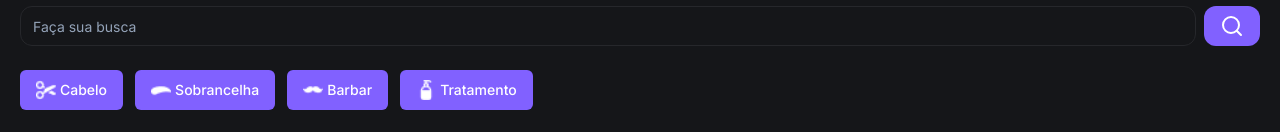
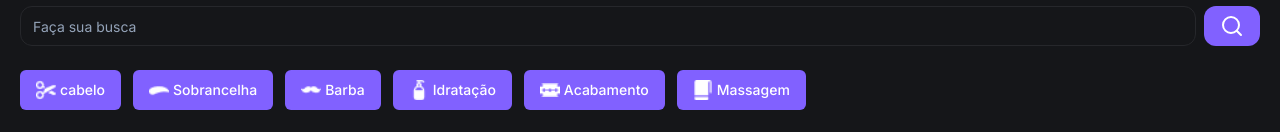
Before and after one commit to W-vinhatto/fws-barber, a Next.js app: page / in a window 1280 px wide. Shown: the part 172-304 px from the top of the page. Built offline with nearby package versions, Linux system fonts and the light colour scheme; no server answers; the database is empty.

Commit message:
feat: add book componet

```diff
--- /dev/null
+++ b/src/app/_components/booking-item.tsx
@@ -0,0 +1,39 @@
+import { Avatar, AvatarImage } from "./ui/avatar"
+import { Badge } from "./ui/badge"
+import { Card, CardContent } from "./ui/card"
+
+// TODO: receber agendamento como propriedades
+const BoockingItem = () => {
+  return (
+    <>
+      <h2 className="mb-3 mt-6 text-xs font-bold uppercase text-gray-400">
+        Agendamentos
+      </h2>
+      <Card>
+        <CardContent className="flex justify-between p-0">
+          {/* left */}
+          <div className="my-5 flex flex-col gap-2 pl-5">
+            <Badge className="w-fit">Confirmado</Badge>
+            <h3 className="font-semibold">Corte de cabelo</h3>
+
+            <div className="flex items-center">
+              <Avatar className="h-9 w-9">
+                <AvatarImage src="https://utfs.io/f/178da6b6-6f9a-424a-be9d-a2feb476eb36-16t.png" />
+              </Avatar>
+              <p className="m-2 text-sm">Barbearia FSW</p>
+            </div>
+          </div>
+
+          {/* right */}
+          <div className="flex flex-col items-center justify-center border-l-2 px-5">
+            <p className="text-sm">Agosto</p>
+            <p className="text-2xl">06</p>
+            <p className="text-sm">13:15</p>
+          </div>
+        </CardContent>
+      </Card>
+    </>
+  )
+}
+
+export default BoockingItem
--- /dev/null
+++ b/src/app/_constants/search.ts
@@ -0,0 +1,31 @@
+interface QuickSearchOptions {
+  imageUrl: string
+  title: string
+}
+
+export const quickSearchOptions: QuickSearchOptions[] = [
+  {
+    imageUrl: "/tesoura.png",
+    title: "cabelo",
+  },
+  {
+    imageUrl: "/mingcute_eyebrow-fill.png",
+    title: "Sobrancelha",
+  },
+  {
+    imageUrl: "/mustache.png",
+    title: "Barba",
+  },
+  {
+    imageUrl: "/shampoo.png",
+    title: "Idratação",
+  },
+  {
+    imageUrl: "/Vector.png",
+    title: "Acabamento",
+  },
+  {
+    imageUrl: "/toalha.png",
+    title: "Massagem",
+  },
+]
--- a/src/app/page.tsx
+++ b/src/app/page.tsx
@@ -4,10 +4,10 @@ import { Button } from "./_components/ui/button"
 import { Input } from "./_components/ui/input"
 import Image from "next/image"
 import { Card, CardContent } from "./_components/ui/card"
-import { Badge } from "./_components/ui/badge"
-import { Avatar, AvatarImage } from "./_components/ui/avatar"
 import { db } from "./_lib/prisma"
 import BarberShopItem from "./_components/barbershop-item"
+import { quickSearchOptions } from "./_constants/search"
+import BoockingItem from "./_components/booking-item"
 
 const Home = async () => {
   const barbershops = await db.barbershop.findMany({})
@@ -35,31 +35,19 @@ const Home = async () => {
         {/* buscas */}
 
         <div className="mt-6 flex gap-3 overflow-x-scroll [&::-webkit-scrollbar]:hidden">
-          <Button className="flex gap-1">
-            <Image alt="Cabelo" src="/tesoura.png" width={20} height={20} />
-            Cabelo
-          </Button>
+          {quickSearchOptions.map((option) => (
+            <Button className="flex gap-1" key={option.title}>
+              <Image
+                alt={option.title}
+                src={option.imageUrl}
+                width={20}
+                height={20}
+              />
+              {option.title}
+            </Button>
+          ))}
+        </div>
 
-          <Button className="flex gap-1">
-            <Image
-              alt="Sobrancelha"
-              src="/mingcute_eyebrow-fill.png"
-              width={20}
-              height={20}
-            />
-            Sobrancelha
-          </Button>
-
-          <Button className="flex gap-1">
-            <Image alt="Barbar" src="/mustache.png" width={20} height={20} />
-            Barbar
-          </Button>
-
-          <Button className="flex gap-1">
-            <Image alt="Tratamento" src="/shampoo.png" width={20} height={20} />
-            Tratamento
-          </Button>
-        </div>
         {/* baner */}
         <div className="relative mt-6 h-[180px] w-full">
           <Image
@@ -71,32 +59,8 @@ const Home = async () => {
         </div>
 
         {/* agendamento */}
-        <h2 className="mb-3 mt-6 text-xs font-bold uppercase text-gray-400">
-          Agendamentos
-        </h2>
-        <Card>
-          <CardContent className="flex justify-between p-0">
-            {/* left */}
-            <div className="my-5 flex flex-col gap-2 pl-5">
-              <Badge className="w-fit">Confirmado</Badge>
-              <h3 className="font-semibold">Corte de cabelo</h3>
 
-              <div className="flex items-center">
-                <Avatar className="h-9 w-9">
-                  <AvatarImage src="https://utfs.io/f/178da6b6-6f9a-424a-be9d-a2feb476eb36-16t.png" />
-                </Avatar>
-                <p className="m-2 text-sm">Barbearia FSW</p>
-              </div>
-            </div>
-
-            {/* right */}
-            <div className="flex flex-col items-center justify-center border-l-2 px-5">
-              <p className="text-sm">Agosto</p>
-              <p className="text-2xl">06</p>
-              <p className="text-sm">13:15</p>
-            </div>
-          </CardContent>
-        </Card>
+        <BoockingItem />
 
         {/* recomendadas */}
         <h2 className="mb-3 mt-6 text-xs font-bold uppercase text-gray-400">
```
